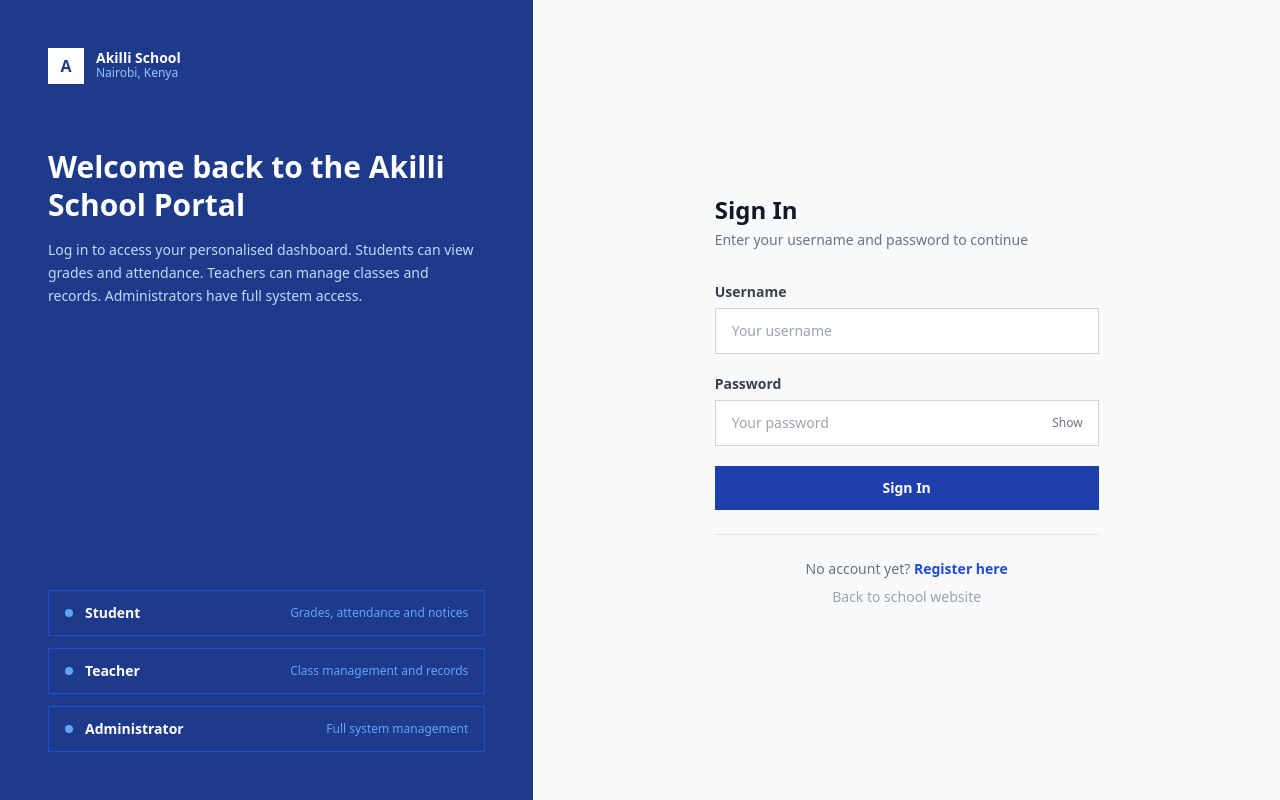
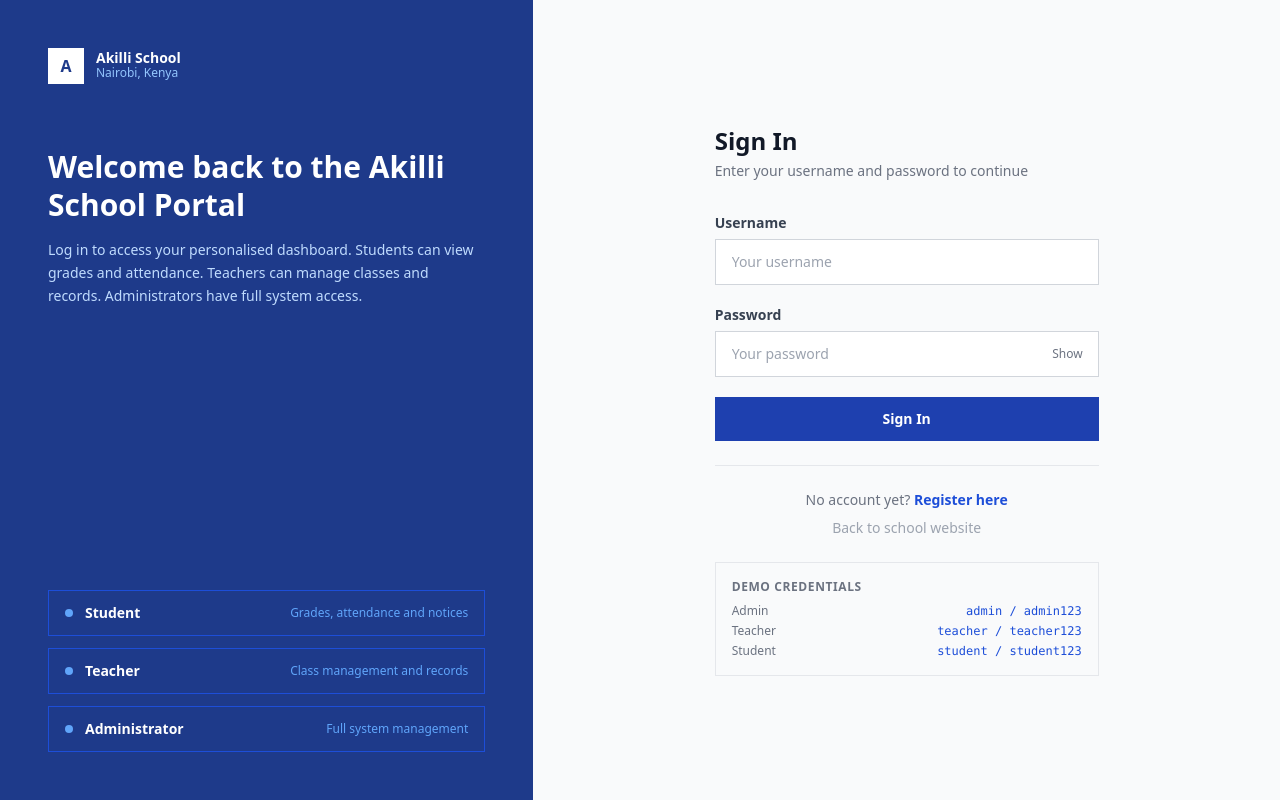
Before and after one commit to Travis028/the-school, a React (Create React App) app in the folder frontend/: page /login in a window 1280 px wide. Built offline with nearby package versions, Linux system fonts and the light colour scheme.

Commit message:
fix Login: add clickable demo credentials panel

```diff
--- a/frontend/src/components/Login.js
+++ b/frontend/src/components/Login.js
@@ -127,6 +127,27 @@ const Login = () => {
               <Link to="/" className="hover:text-gray-600 transition">Back to school website</Link>
             </p>
           </div>
+
+          <div className="mt-6 border border-gray-200 bg-gray-50 p-4">
+            <p className="text-xs font-bold text-gray-500 uppercase tracking-wider mb-2">Demo Credentials</p>
+            <div className="space-y-1">
+              {[
+                { role: 'Admin', username: 'admin', password: 'admin123' },
+                { role: 'Teacher', username: 'teacher', password: 'teacher123' },
+                { role: 'Student', username: 'student', password: 'student123' },
+              ].map((c, i) => (
+                <div key={i} className="flex items-center justify-between text-xs">
+                  <span className="text-gray-500 w-14">{c.role}</span>
+                  <button
+                    type="button"
+                    onClick={() => { setUsername(c.username); setPassword(c.password); }}
+                    className="text-blue-700 hover:underline font-mono">
+                    {c.username} / {c.password}
+                  </button>
+                </div>
+              ))}
+            </div>
+          </div>
         </div>
       </div>
     </div>
```
